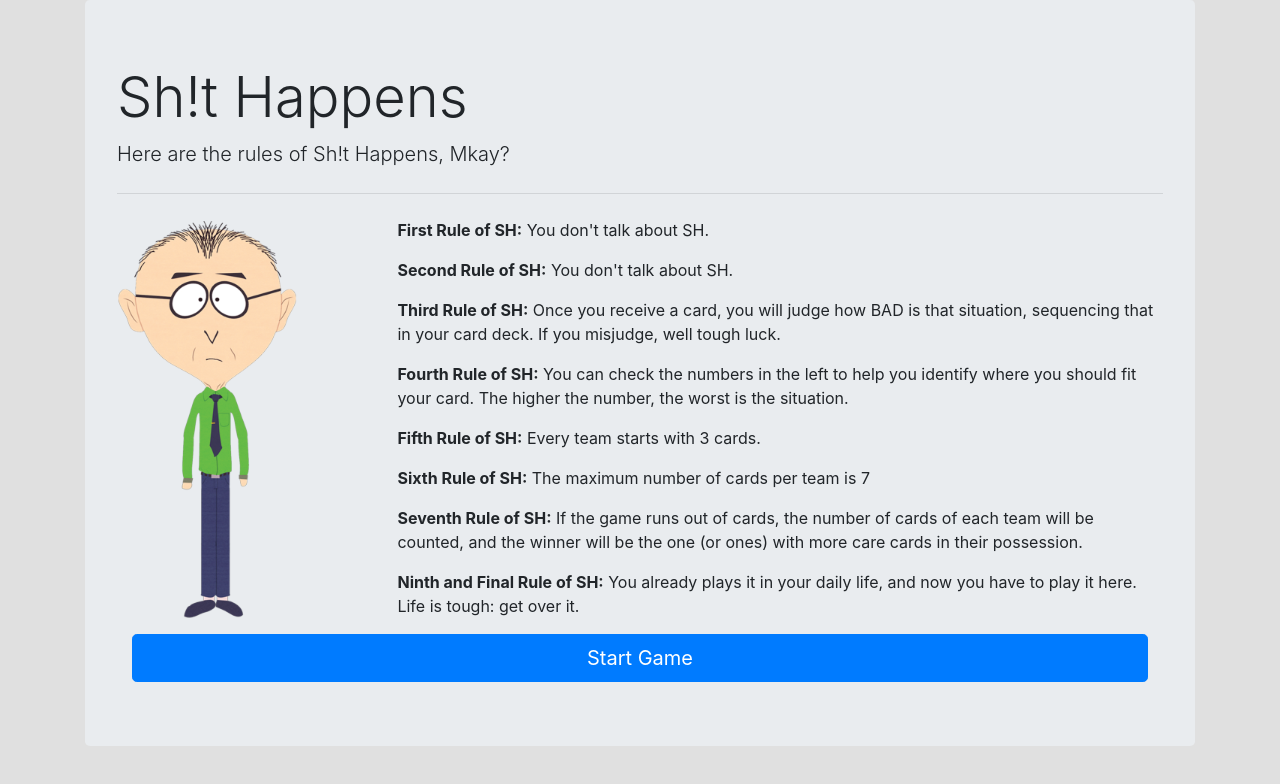
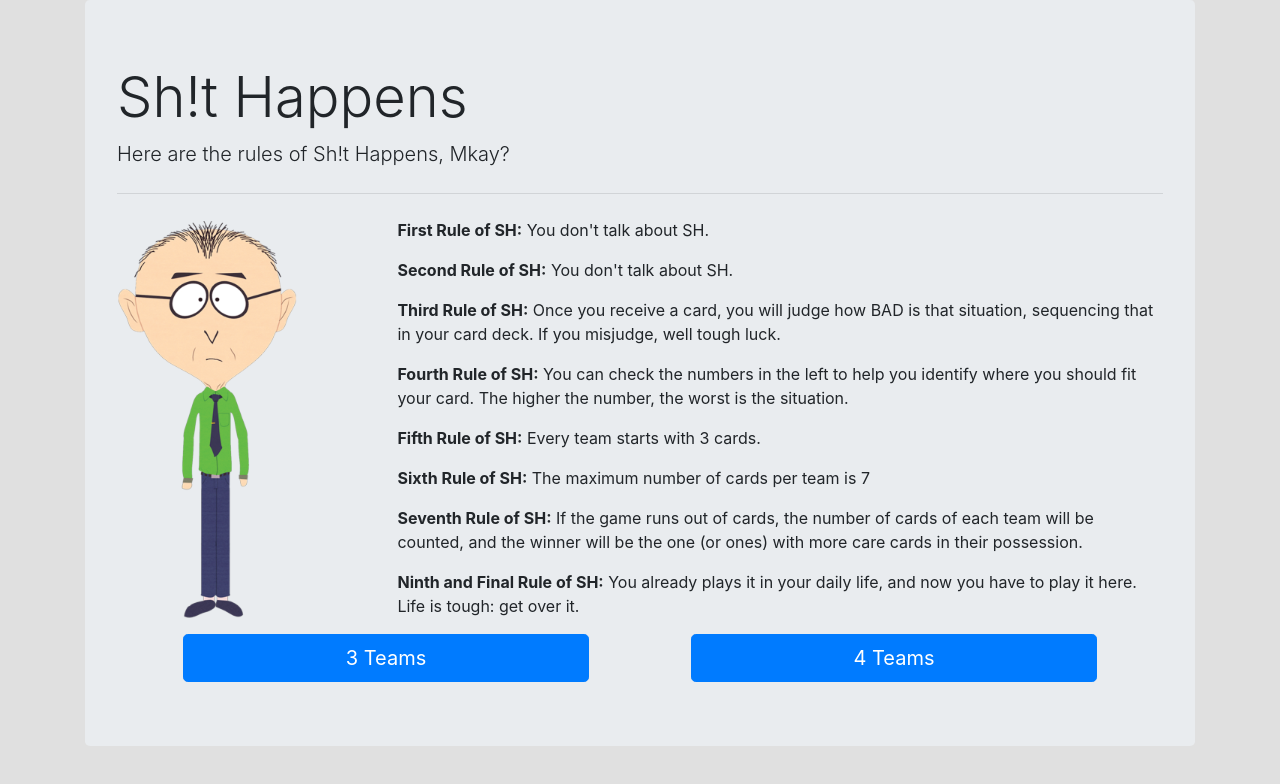
Before and after one commit to dudehacker/shit-happens, an Angular app: page / in a window 1280 px wide. Shown: the top 784 px of the page. Built offline with nearby package versions, Linux system fonts and the light colour scheme.

Commit message:
added option for 3 or 4 teams

```diff
--- a/src/app/home/home.component.css
+++ b/src/app/home/home.component.css
@@ -5,3 +5,9 @@
 .underline{
   font-weight: bold;
 }
+
+button{
+  margin-left: 5%;
+  margin-right: 5%;
+  width: 40%;
+}
--- a/src/app/home/home.component.html
+++ b/src/app/home/home.component.html
@@ -20,7 +20,8 @@
     </div>
 
     <div class="container">
-      <button type="button" class="btn btn-primary btn-lg btn-block" routerLink="/game" routerLinkActive="active">Start Game</button>
+      <button type="button" class="btn btn-primary btn-lg" (click)="onClick(3)">3 Teams</button>
+      <button type="button" class="btn btn-primary btn-lg" (click)="onClick(4)">4 Teams</button>
     </div>
   </div>
 </div>
--- a/src/app/home/home.component.ts
+++ b/src/app/home/home.component.ts
@@ -1,15 +1,19 @@
 import { Component, OnInit } from '@angular/core';
+import {GameManagerService} from '../services/game-manager.service'
+import { Router } from '@angular/router';
 
 @Component({
   selector: 'app-home',
   templateUrl: './home.component.html',
   styleUrls: ['./home.component.css']
 })
-export class HomeComponent implements OnInit {
+export class HomeComponent {
 
-  constructor() { }
+  constructor(private gm: GameManagerService, private router: Router) { }
 
-  ngOnInit() {
+  onClick(playerCount: number):void{
+    this.gm.init(playerCount);
+    this.router.navigate(['/game']);
   }
 
 }
--- a/src/app/result/result.component.ts
+++ b/src/app/result/result.component.ts
@@ -33,6 +33,6 @@ export class ResultComponent {
 
   newGame(){
     this.gm.newGame();
-    this.router.navigate(['/game']);
+    this.router.navigate(['/']);
   }
 }
--- a/src/app/services/game-manager.service.ts
+++ b/src/app/services/game-manager.service.ts
@@ -15,17 +15,16 @@ export class GameManagerService {
   private currPlayer: number;
   private roundCounter;
   private gameCounter = 1;
-  readonly MAX_PLAYERS = 4;
+  private MAX_PLAYERS;
   readonly START_HAND_SIZE = 3;
   readonly END_HAND_SIZE = 7;
   public MAX_CARDS;
 
 
-  constructor() {
-    this.init();
-  }
+  constructor() {}
 
-  init(){
+  init(n: number){
+    this.MAX_PLAYERS = n;
     this.deck = [];
     this.players = [];
     this.currPlayer = 0;
@@ -104,7 +103,6 @@ export class GameManagerService {
 
   newGame(){
     this.gameCounter++;
-    this.init();
   }
 
   endTurn(valid: boolean):boolean{
```
